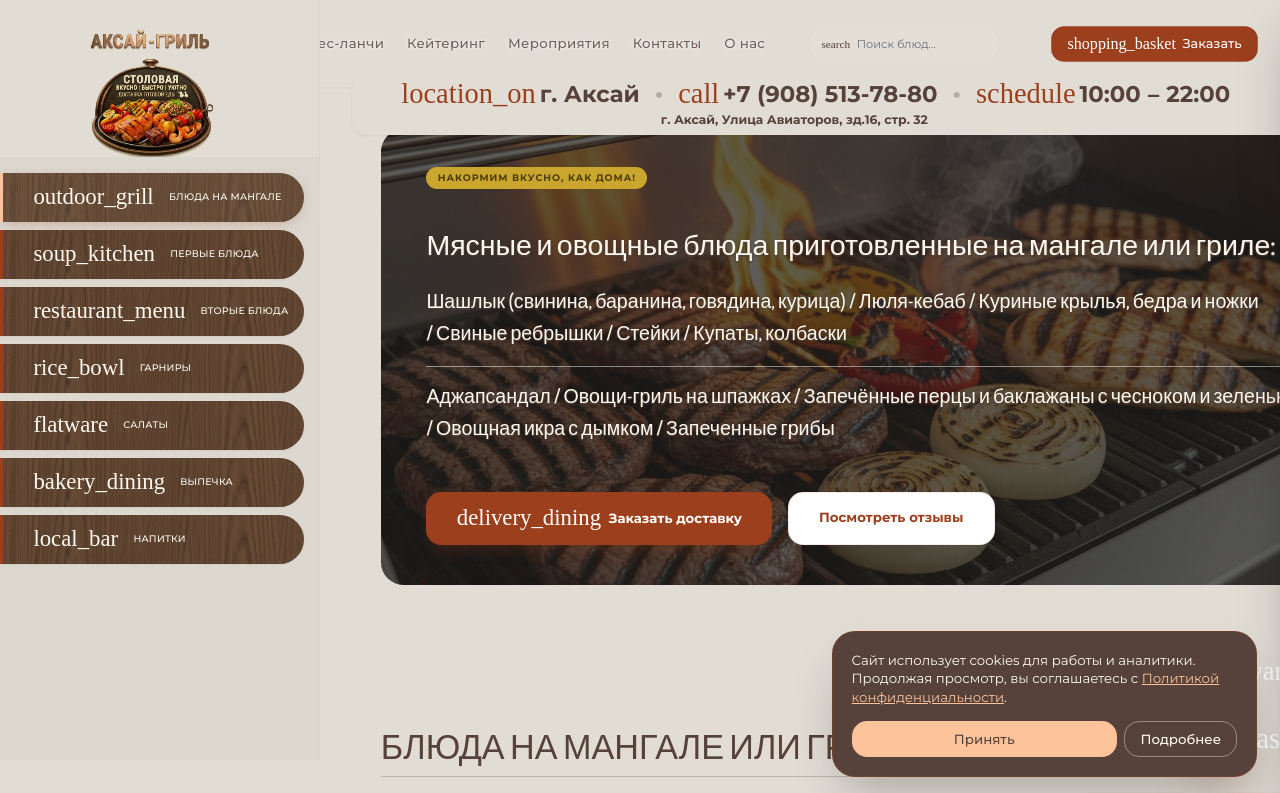
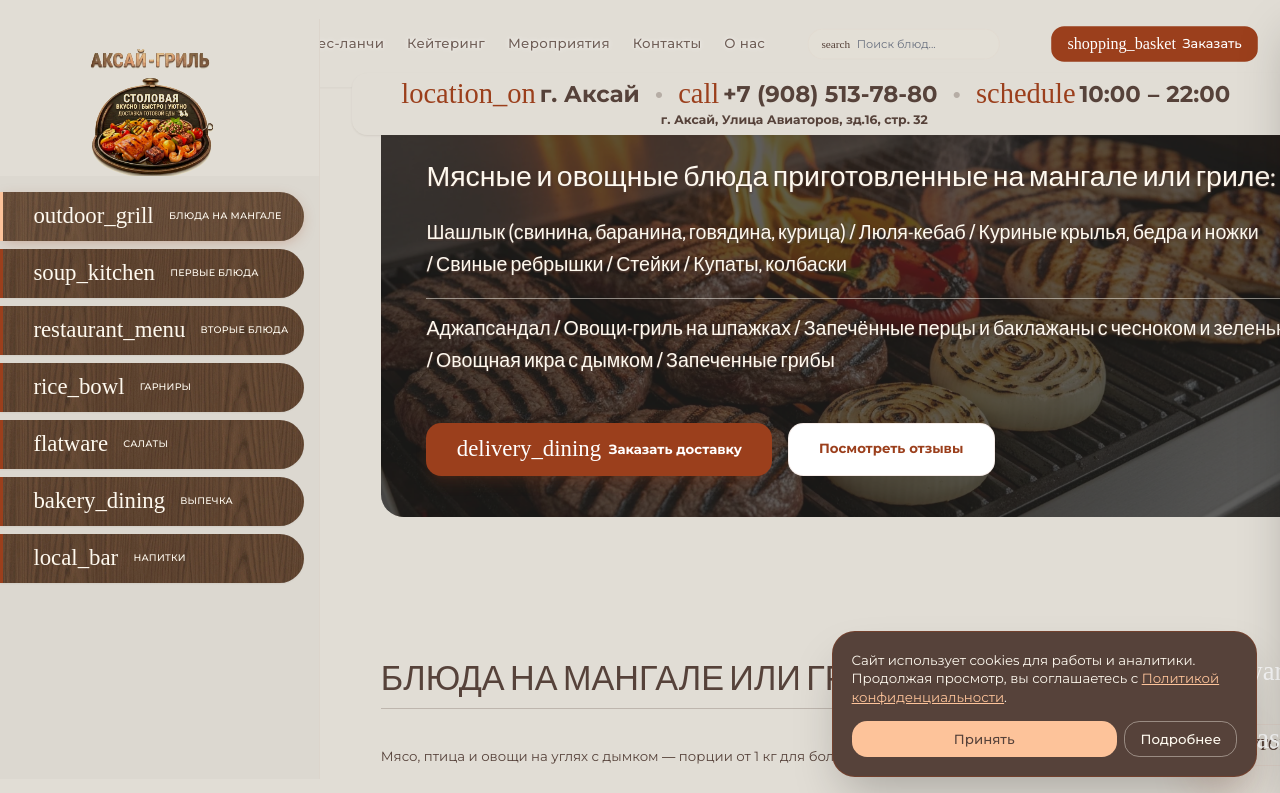
Before and after one commit to vinmusicmail2-art/AKSAY-GRILL, a Flask app: page / in a window 1280 px wide. Shown: the top 793 px of the page. Run offline with Flask 3, Linux system fonts and the light colour scheme; data comes from the database, SQL or seed files in the repository; some web fonts are replaced.

Commit message:
Adjust landing page layout to push content down
Update main content padding and sidebar top offset to push the entire landing page down by 20px below the header.

Replit-Commit-Author: Agent
Replit-Commit-Session-Id: 638a3463-0a23-4d7d-b9f5-758211264640
Replit-Commit-Checkpoint-Type: full_checkpoint
Replit-Commit-Event-Id: 3c8dad0d-407c-44f3-a3d0-db4d1797dc11
Replit-Commit-Screenshot-Url: https://storage.googleapis.com/screenshot-production-us-central1/0789d885-a083-437e-a547-512cb0849f65/638a3463-0a23-4d7d-b9f5-758211264640/S4AOqbl
Replit-Helium-Checkpoint-Created: true

```diff
--- a/templates/index.html
+++ b/templates/index.html
@@ -237,9 +237,9 @@
 </nav>
 </div>
 </header>
-<div class="flex min-h-[1024px] max-w-[1440px] mx-auto relative pt-[72px]">
+<div class="flex min-h-[1024px] max-w-[1440px] mx-auto relative pt-[92px]">
 <!-- Side Navigation Bar -->
-<aside class="fixed left-0 top-0 h-screen w-1/4 border-r border-[#dcc1b6]/15 bg-[#dcd8d0] dark:bg-[#25211e] hidden md:block z-[60]">
+<aside class="fixed left-0 h-screen w-1/4 border-r border-[#dcc1b6]/15 bg-[#dcd8d0] dark:bg-[#25211e] hidden md:block z-[60]" style="top:20px;">
 <div class="flex flex-col pt-4 pb-12 w-full h-full">
 <div class="px-8 mb-2 bg-[#e1ddd5] flex justify-center -mt-[19px]">
 <img alt="Aksai Grill Logo" class="w-1/2 h-auto" src="/assets/logo.webp" style="background-color: transparent; mix-blend-mode: multiply; filter: brightness(1.32); margin-left: -20px;"/>
```
